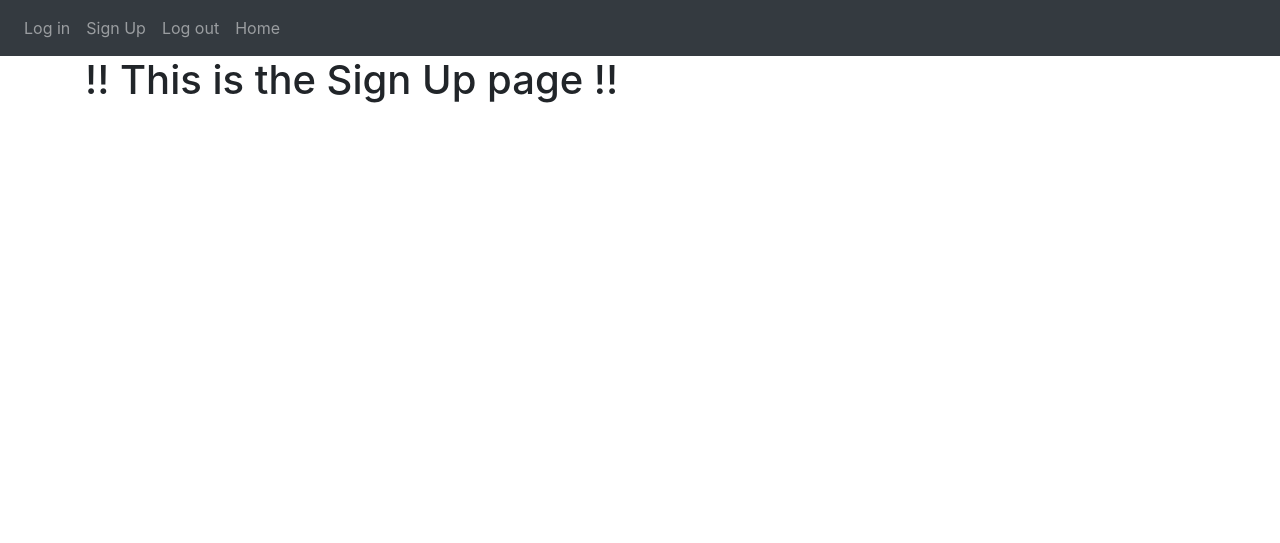
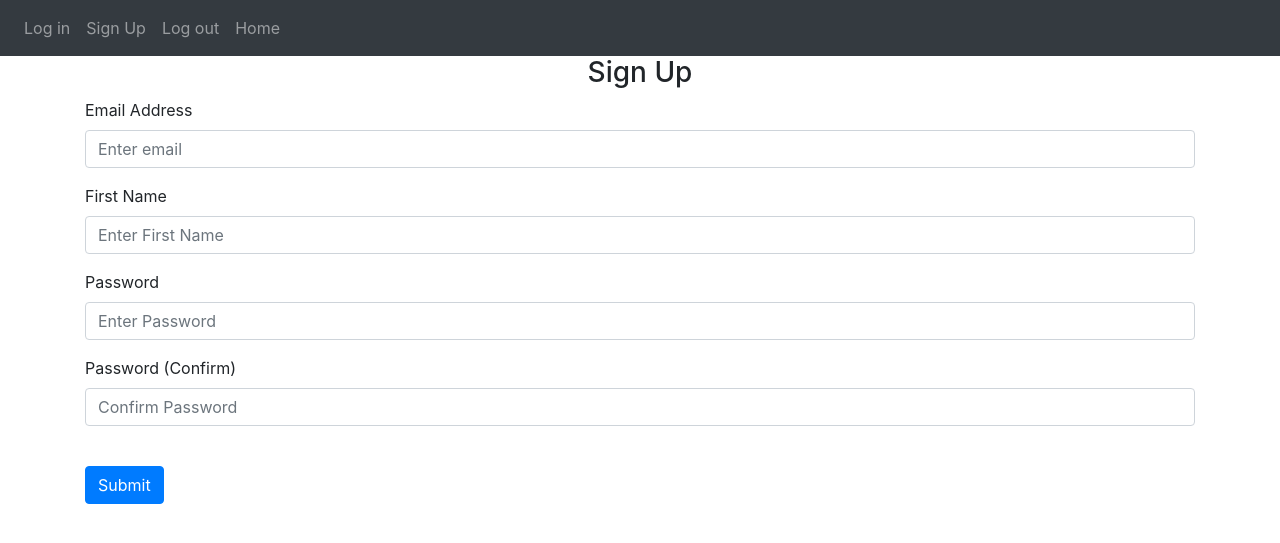
Before and after one commit to WiktorWrosz/Python-Flask-WebApp.-Basic-template-with-users, a Flask app: page /sign-up in a window 1280 px wide. Shown: the top 543 px of the page. Run offline with Flask 3, Linux system fonts and the light colour scheme; some libraries are stand-ins or nearby versions.

Commit message:
Added content to signup.html p page containing 'form method POST' for fields for email, first name, and password to fill in

```diff
--- a/website/auth.py
+++ b/website/auth.py
@@ -6,7 +6,7 @@ auth = Blueprint("auth",__name__) # Define name of this blueprint == auth, same
 
 @auth.route('/login')             # path/route for login page
 def login():
-    return render_template("login.html", text="TESTING", user="Wiktor")
+    return render_template("login.html", text="TESTING", user="Wiktor", boolean=True)
 
 @auth.route('/logout')
 def logout():
--- a/website/templates/signup.html
+++ b/website/templates/signup.html
@@ -1,8 +1,71 @@
 {% extends "base.html" %}
+<!-- Extends the base.html template -->
+
 <!-- First block that Overrides the original block title in base.html -->
-{% block title %}Sing Up{% endblock %}
+{% block title %}Sign Up{% endblock %}
 
 <!-- Second block that Overrides the original block content in base.html -->
 {% block content %}
-<h1>!! This is the Sign Up page !!</h1>
+<!-- When this form is submitted, it sends a POST request to the backend -->
+<form method="POST">
+  <!-- Form method set to POST, creates an HTML form for user sign-up, with fields for email, first name, and password.-->
+  <!-- When submitted, the data is sent to the server using the POST method. -->
+  <h3 align="center">Sign Up</h3>
+  <!-- Heading for the sign-up form -->
+  <div class="form-group">
+    <!-- Form group for email input -->
+    <!-- Bootstrap class for styling form elements -->
+    <!-- Adds spacing and alignment to form controls -->
+    <!-- Creates consistent and responsive form layouts -->
+    <label for="email">Email Address</label>
+    <input
+      type="email"
+      class="form-control"
+      id="email"
+      name="email"
+      placeholder="Enter email"
+    />
+    <!-- Email input field -->
+  </div>
+  <div class="form-group">
+    <label for="firstName">First Name</label>
+
+    <input
+      type="text"
+      class="form-control"
+      id="firstName"
+      name="firstName"
+      placeholder="Enter First Name"
+    />
+    <!-- First name input field -->
+  </div>
+  <div class="form-group">
+    <label for="password1">Password</label>
+
+    <input
+      type="password"
+      class="form-control"
+      id="password1"
+      name="password1"
+      placeholder="Enter Password"
+    />
+    <!-- Password input field -->
+  </div>
+  <div class="form-group">
+    <label for="password2">Password (Confirm)</label>
+
+    <input
+      type="password"
+      class="form-control"
+      id="password2"
+      name="password2"
+      placeholder="Confirm Password"
+    />
+    <!-- Password confirmation input field -->
+  </div>
+  <br />
+  <!-- Line break -->
+  <button type="submit" class="btn btn-primary">Submit</button>
+  <!-- Submit button for the form -->
+</form>
 {% endblock %}
```
Also changed, not shown: website/templates/login.html (+62 -2 lines).
